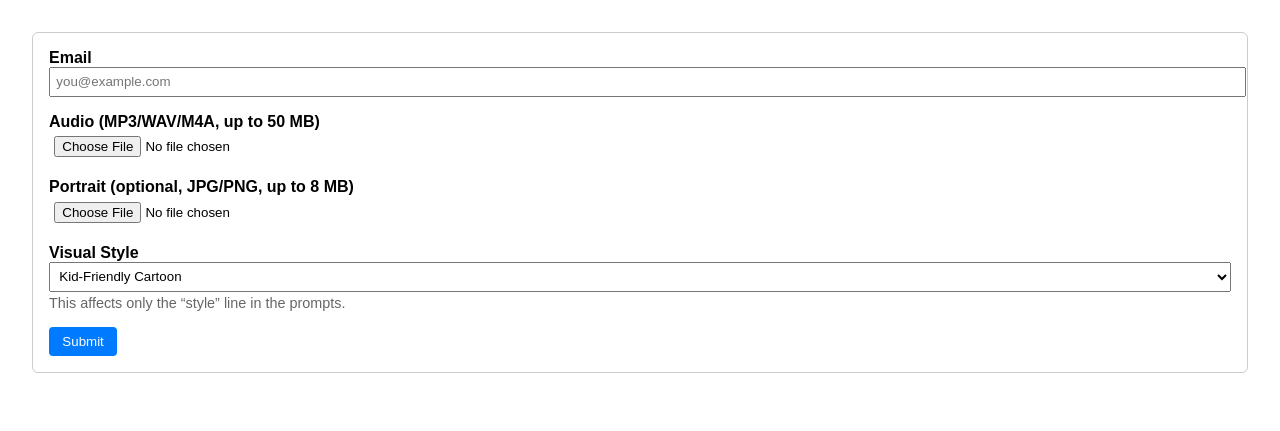
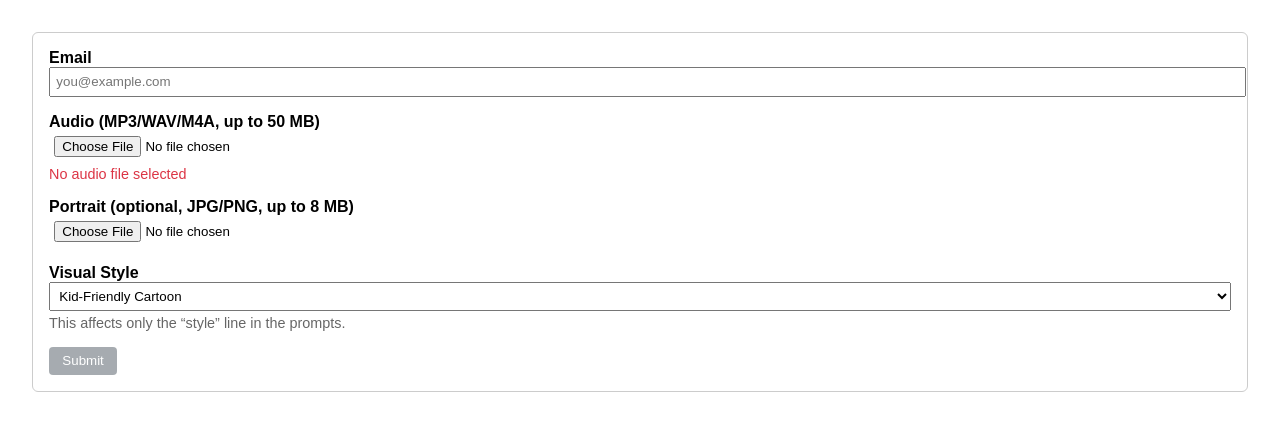
Before and after one commit to puribogdan/ai-video-pipeline, a FastAPI app: page / in a window 1280 px wide. Shown: the top 431 px of the page. Run offline with FastAPI, Linux system fonts and the light colour scheme; parts of the project's set-up code (start-up, migrations or seed data) failed here and were passed over.

Commit message:
wait for audio to upload

```diff
--- a/app/templates/upload.html
+++ b/app/templates/upload.html
@@ -43,6 +43,21 @@
         color: #666;
         font-size: 0.9em;
       }
+      button:disabled {
+        background: #6c757d;
+        cursor: not-allowed;
+        opacity: 0.6;
+      }
+      .file-selected {
+        color: #28a745;
+        font-size: 0.9em;
+        margin-top: 0.25em;
+      }
+      .file-not-selected {
+        color: #dc3545;
+        font-size: 0.9em;
+        margin-top: 0.25em;
+      }
     </style>
   </head>
   <body>
@@ -69,6 +84,9 @@
               accept="audio/mpeg,audio/wav,audio/m4a,audio/x-m4a,audio/mp4"
               required
             />
+            <div id="audio-status" class="file-not-selected"
+              >No audio file selected</div
+            >
           </div>
 
           <div>
@@ -151,7 +169,7 @@
           </div>
 
           <div>
-            <button type="submit">Submit</button>
+            <button type="submit" id="submit-btn" disabled>Submit</button>
           </div>
         </div>
       </form>
@@ -172,6 +190,59 @@
 
     <script>
       (function () {
+        // Audio validation functionality
+        const audioInput = document.getElementById('audio');
+        const submitBtn = document.getElementById('submit-btn');
+        const audioStatus = document.getElementById('audio-status');
+
+        function validateAudio() {
+          const file = audioInput.files[0];
+          if (file) {
+            // Check if file is an audio file
+            const validTypes = [
+              'audio/mpeg',
+              'audio/wav',
+              'audio/m4a',
+              'audio/x-m4a',
+              'audio/mp4',
+            ];
+            if (
+              validTypes.includes(file.type) ||
+              file.name.toLowerCase().match(/\.(mp3|wav|m4a|mp4)$/)
+            ) {
+              audioStatus.textContent = `✓ Audio selected: ${file.name}`;
+              audioStatus.className = 'file-selected';
+              submitBtn.disabled = false;
+              return true;
+            } else {
+              audioStatus.textContent =
+                '✗ Please select a valid audio file (MP3, WAV, M4A, MP4)';
+              audioStatus.className = 'file-not-selected';
+              submitBtn.disabled = true;
+              return false;
+            }
+          } else {
+            audioStatus.textContent = 'No audio file selected';
+            audioStatus.className = 'file-not-selected';
+            submitBtn.disabled = true;
+            return false;
+          }
+        }
+
+        // Add event listener for audio file selection
+        audioInput.addEventListener('change', validateAudio);
+
+        // Prevent form submission if no valid audio
+        document.querySelector('form').addEventListener('submit', function (e) {
+          if (!validateAudio()) {
+            e.preventDefault();
+            return false;
+          }
+        });
+
+        // Initialize button state
+        submitBtn.disabled = true;
+
         const jobId = "{{ job_id | default('') }}";
         if (!jobId) return;
         const statusEl = document.getElementById('status');
```
